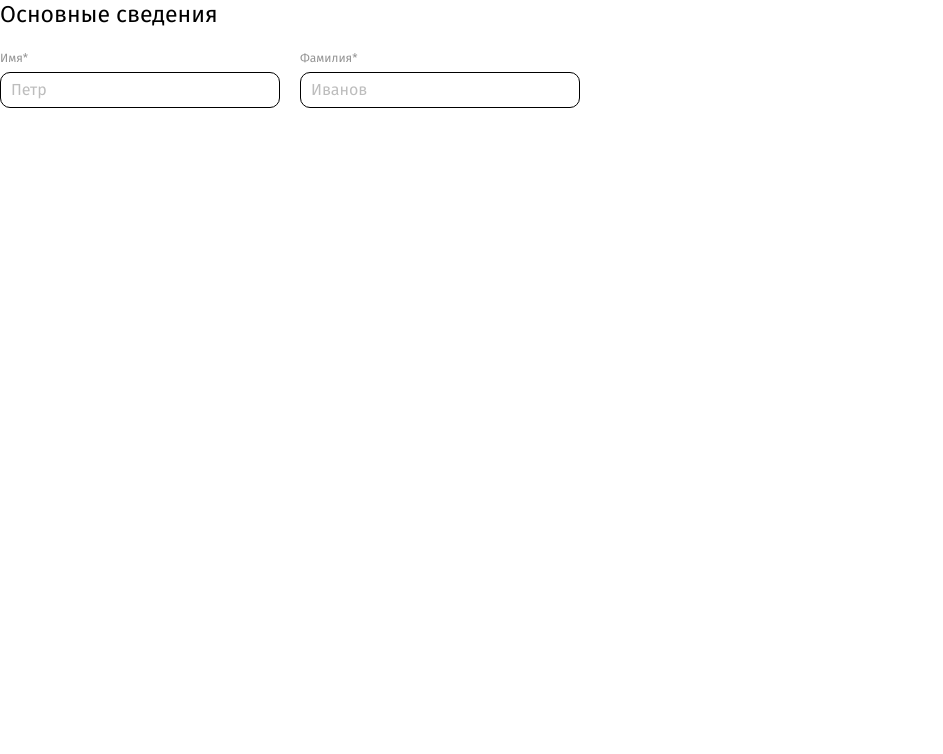
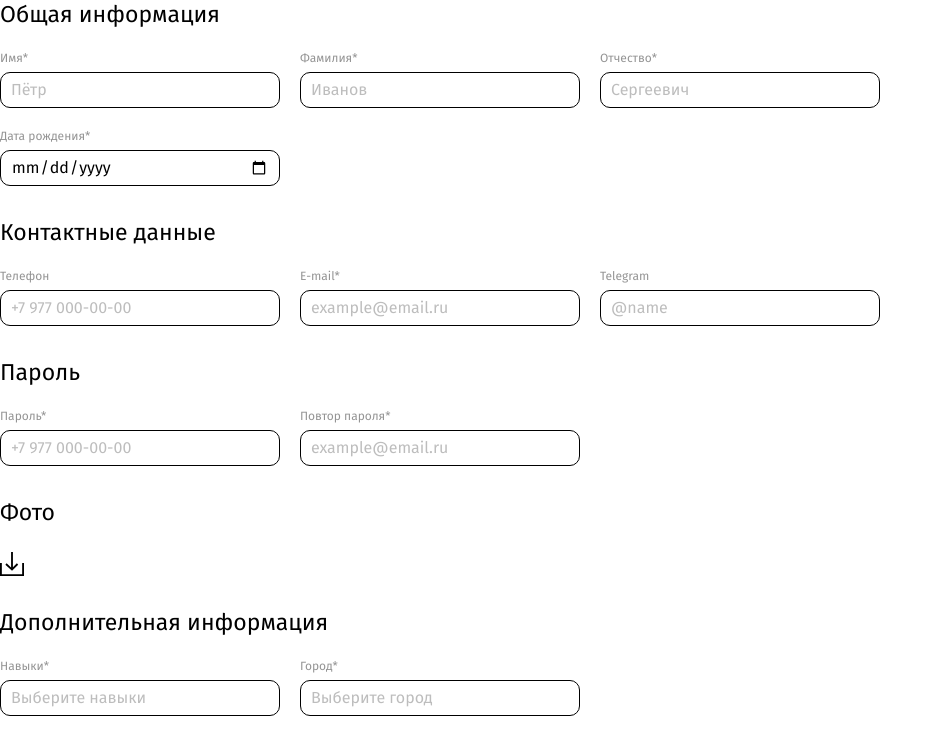
Before and after one commit to volunteers-for-city-projects/volunteers-frontend, a React (Create React App) app: page /# in a window 1280 px wide. Shown: the top 754 px of the page, without its empty margins (0-943 px from the left). Built offline with nearby package versions, Linux system fonts and the light colour scheme.

Commit message:
feat: add VolunteerSignupForm component for Signup form

```diff
--- a/src/components/App/App.jsx
+++ b/src/components/App/App.jsx
@@ -1,27 +1,109 @@
 import Input from '../Input/Input';
 import InputGroup from '../InputGroup/InputGroup';
+import VolunteerSignupForm from '../VolunteerSignupForm/VolunteerSignupForm';
 
 function App() {
 	return (
 		<main>
-			<InputGroup title="Основные сведения">
+			<VolunteerSignupForm>
+				<InputGroup title="Общая информация">
 					<Input
-					type="text"
 						name="firstname"
 						label="Имя"
-					placeholder="Петр"
+						type="text"
+						placeholder="Пётр"
 						inputSize="small"
 						required
 					/>
 					<Input
-					type="text"
 						name="secondname"
 						label="Фамилия"
+						type="text"
 						placeholder="Иванов"
 						inputSize="small"
 						required
 					/>
+					<Input
+						name="thirdname"
+						label="Отчество"
+						type="text"
+						placeholder="Сергеевич"
+						inputSize="small"
+						required
+					/>
+					<Input
+						name="birthday"
+						label="Дата рождения"
+						type="date"
+						placeholder="01.02.2010"
+						inputSize="small"
+						required
+					/>
 				</InputGroup>
+				<InputGroup title="Контактные данные">
+					<Input
+						name="phone"
+						label="Телефон"
+						type="text"
+						placeholder="+7 977 000-00-00"
+						inputSize="small"
+					/>
+					<Input
+						name="email"
+						label="E-mail"
+						type="email"
+						placeholder="example@email.ru"
+						inputSize="small"
+						required
+					/>
+					<Input
+						name="telegram"
+						label="Telegram"
+						type="text"
+						placeholder="@name"
+						inputSize="small"
+					/>
+				</InputGroup>
+				<InputGroup title="Пароль">
+					<Input
+						name="password"
+						label="Пароль"
+						type="password"
+						placeholder="+7 977 000-00-00"
+						inputSize="small"
+						required
+					/>
+					<Input
+						name="email"
+						label="Повтор пароля"
+						type="password"
+						placeholder="example@email.ru"
+						inputSize="small"
+						required
+					/>
+				</InputGroup>
+				<InputGroup title="Фото">
+					<Input name="photo" label="" type="file" inputSize="photo" />
+				</InputGroup>
+				<InputGroup title="Дополнительная информация">
+					<Input
+						name="skills"
+						label="Навыки"
+						type="text"
+						placeholder="Выберите навыки"
+						inputSize="small"
+						required
+					/>
+					<Input
+						name="city"
+						label="Город"
+						type="text"
+						placeholder="Выберите город"
+						inputSize="small"
+						required
+					/>
+				</InputGroup>
+			</VolunteerSignupForm>
 		</main>
 	);
 }
--- a/src/components/Input/Input.jsx
+++ b/src/components/Input/Input.jsx
@@ -34,6 +34,10 @@ export default function Input({
 		inputClass = 'large';
 		labelClass = 'large';
 		errorClass = 'large';
+	} else if (inputSize === 'photo') {
+		inputClass = 'photo';
+		labelClass = 'photo';
+		errorClass = 'photo';
 	}
 
 	const isError = false;
--- a/src/components/Input/Input.scss
+++ b/src/components/Input/Input.scss
@@ -29,6 +29,14 @@
 		font-style: normal;
 		font-weight: 700;
 		line-height: 20px; /* 142.857% */
+	}
+
+	&_type-photo {
+		width: 24px;
+		height: 24px;
+		border: none;
+
+		display: none;
 	}
 }
 
@@ -71,6 +79,34 @@
 		height: 48px;
 
 		padding: 0 10px;
+	}
+
+	&_type-photo {
+		width: 24px;
+		height: 24px;
+
+		position: relative;
+
+		border: none;
+		border-radius: 0;
+
+		visibility: hidden;
+	}
+
+	&_type-photo::after {
+		content: url('../../images/icon__signup-photo-download.svg');
+
+		width: 24px;
+		height: 24px;
+
+		position: absolute;
+		top: 0;
+		left: 0;
+
+		background-repeat: no-repeat;
+		visibility: visible;
+
+		cursor: pointer;
 	}
 
 	&_error {
--- /dev/null
+++ b/src/components/VolunteerSignupForm/VolunteerSignupForm.jsx
@@ -0,0 +1,32 @@
+import React from 'react';
+import PropTypes from 'prop-types';
+import './VolunteerSignupForm.scss';
+
+export default function VolunteerSignupForm({
+	onSubmit,
+	children,
+	...restProps
+}) {
+	return (
+		<form
+			action="#"
+			method="post"
+			className="volunteer-signup-form"
+			name="volunteer-auth-form"
+			noValidate
+			onSubmit={onSubmit}
+			{...restProps}
+		>
+			{children}
+		</form>
+	);
+}
+
+VolunteerSignupForm.propTypes = {
+	children: PropTypes.node.isRequired,
+	onSubmit: PropTypes.func,
+};
+
+VolunteerSignupForm.defaultProps = {
+	onSubmit: () => {},
+};
--- /dev/null
+++ b/src/components/VolunteerSignupForm/VolunteerSignupForm.scss
@@ -0,0 +1,7 @@
+.volunteer-signup-form {
+	width: 880px;
+
+	display: flex;
+	flex-direction: column;
+	gap: 32px;
+}
```
Also changed, not shown: src/images/icon__signup-photo-download.svg (added). Lines whose indentation alone changed are shown as unchanged.
